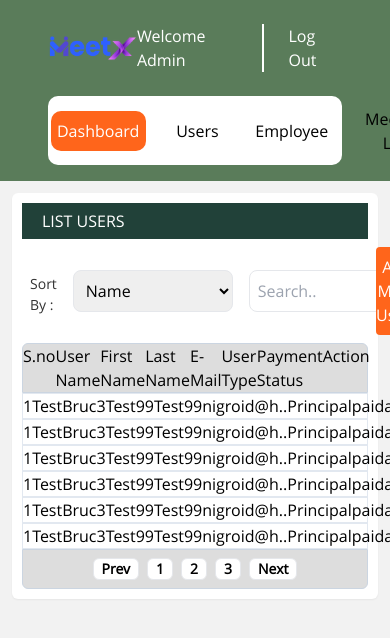
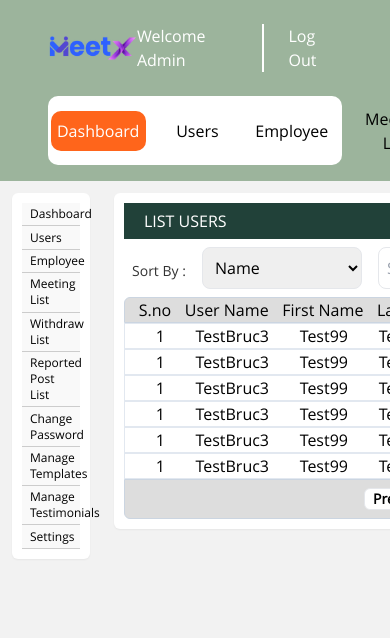
Before and after one commit to me-techshruti54212/Admin-Panel, a React (Create React App) app in the folder client/: page /listusers in a window 390 px wide. Shown: the top 638 px of the page. Built offline with nearby package versions, Linux system fonts and the light colour scheme.

Commit message:
sidebar added

```diff
--- a/client/src/App.css
+++ b/client/src/App.css
@@ -1,33 +1,34 @@
 @font-face {
-  font-family: 'OpenSansRegular';
-  src: url('./fonts/opensans-regular.eot');
-  src: url('./fonts/opensans-regular.eot') format('embedded-opentype'),
-       url('./fonts/opensans-regular.woff') format('woff'),
-       url('./fonts/opensans-regular.ttf') format('truetype'),
-       url('./fonts/opensans-regular.svg#OpenSansRegular') format('svg');
+  font-family: "OpenSansRegular";
+  src: url("./fonts/opensans-regular.eot");
+  src: url("./fonts/opensans-regular.eot") format("embedded-opentype"),
+    url("./fonts/opensans-regular.woff") format("woff"),
+    url("./fonts/opensans-regular.ttf") format("truetype"),
+    url("./fonts/opensans-regular.svg#OpenSansRegular") format("svg");
 }
 @font-face {
-  font-family: 'OpenSansSemibold';
-  src: url('./fonts/opensans-semibold.eot');
-  src: url('./fonts/opensans-semibold.eot') format('embedded-opentype'),
-       url('./fonts/opensans-semibold.woff') format('woff'),
-       url('./fonts/opensans-semibold.ttf') format('truetype'),
-       url('./fonts/opensans-semibold.svg#OpenSansSemibold') format('svg');
+  font-family: "OpenSansSemibold";
+  src: url("./fonts/opensans-semibold.eot");
+  src: url("./fonts/opensans-semibold.eot") format("embedded-opentype"),
+    url("./fonts/opensans-semibold.woff") format("woff"),
+    url("./fonts/opensans-semibold.ttf") format("truetype"),
+    url("./fonts/opensans-semibold.svg#OpenSansSemibold") format("svg");
 }
 @font-face {
-  font-family: 'oswald_regularregular';
-  src: url('./fonts/oswald-regular-webfont.eot');
-  src: url('./fonts/oswald-regular-webfont.eot?#iefix') format('embedded-opentype'),
-       url('./fonts/oswald-regular-webfont.woff2') format('woff2'),
-       url('./fonts/oswald-regular-webfont.woff') format('woff'),
-       url('./fonts/oswald-regular-webfont.ttf') format('truetype'),
-       url('./fonts/oswald-regular-webfont.svg#oswald_regularregular') format('svg');
+  font-family: "oswald_regularregular";
+  src: url("./fonts/oswald-regular-webfont.eot");
+  src: url("./fonts/oswald-regular-webfont.eot?#iefix")
+      format("embedded-opentype"),
+    url("./fonts/oswald-regular-webfont.woff2") format("woff2"),
+    url("./fonts/oswald-regular-webfont.woff") format("woff"),
+    url("./fonts/oswald-regular-webfont.ttf") format("truetype"),
+    url("./fonts/oswald-regular-webfont.svg#oswald_regularregular")
+      format("svg");
   font-weight: normal;
   font-style: normal;
-
 }
-:root{
-  --primary:#FF651B;
+:root {
+  --primary: #ff651b;
 }
 
 body {
@@ -40,84 +41,81 @@ body {
   box-sizing: border-box;
 }
 
-.bgPrimary{
+.bgPrimary {
   background-color: var(--primary);
 }
 
-.hoverBgOrange:hover{
+.hoverBgOrange:hover {
   background-color: var(--primary);
   color: white;
 }
 
 /* Header section css starts */
 
-*{
-  margin:0;
-  padding:0;
+* {
+  margin: 0;
+  padding: 0;
   box-sizing: border-box;
   font-family: "OpenSansRegular";
 }
-ul{
+ul {
   list-style: none;
-  margin:0;
-  padding:0;
+  margin: 0;
+  padding: 0;
 }
-a{
+a {
   text-decoration: none;
-  color:white
 }
-.header_main{
-  padding:1.5rem 3rem 1rem ;
-  background-color: #5A7C5A;
+.header_main {
+  padding: 1.5rem 3rem 1rem;
+  background-color: #9cb49c;
 }
-.wrapper_main{
-  display:flex;
-  justify-content:space-between;
-  align-items:center;
+.wrapper_main {
+  display: flex;
+  justify-content: space-between;
+  align-items: center;
 }
-.logo_main img{
-  width:6rem;
+.logo_main img {
+  width: 6rem;
 }
-.right_side_main ul{
-  display:flex;
-  gap:1.5rem;
+.right_side_main ul {
+  display: flex;
+  gap: 1.5rem;
 }
-.right_side_main ul li:first-child{
-padding-right:15px;
-border-right:2px solid;
+.right_side_main ul li:first-child {
+  padding-right: 15px;
+  border-right: 2px solid;
 }
 .nav_top_main {
-  margin:1.5rem 0 auto;
-  width:100%;
+  margin: 1.5rem 0 auto;
+  width: 100%;
 }
 .nav_top_main ul {
-  display:flex;
-  gap:1.5rem;
+  display: flex;
+  gap: 1.5rem;
   align-items: center;
   background-color: white;
   border-radius: 10px;
-  padding:0.16rem;
-
+  padding: 0.16rem;
 }
 
-.nav_top_main ul li a{
-  color:black;
-display:block;
-padding:0.5rem 0.4rem;
-border-radius: 10px;
+.nav_top_main ul li a {
+  color: black;
+  display: block;
+  padding: 0.5rem 0.4rem;
+  border-radius: 10px;
 }
 
-.nav_top_main ul .active a{
-  background:#ff651b;
-  color:#fff;
-
+.nav_top_main ul .active a {
+  background: #ff651b;
+  color: #fff;
 }
-.nav_top_main ul li a:hover{
-    color:white;
-border-radius: 10px;
-background:#ff651b;
+.nav_top_main ul li a:hover {
+  color: white;
+  border-radius: 10px;
+  background: #ff651b;
 }
-.nav_top_main ul li a{
+.nav_top_main ul li a {
   text-align: center;
 }
 /* Header section css ends */
@@ -185,7 +183,7 @@ background:#ff651b;
   width: 100%;
   float: left;
 }
-.form-control:focus{
+.form-control:focus {
   outline: none;
 }
 
@@ -196,7 +194,7 @@ background:#ff651b;
 }
 
 .btn_login {
-  background: #5A7C5A;
+  background: #5a7c5a;
   border: none;
   border-radius: 4px;
   color: #ffffff;
@@ -228,14 +226,14 @@ background:#ff651b;
   margin-right: 4px;
 }
 
-.rememberMe{
+.rememberMe {
   display: flex;
   flex-direction: row;
   align-items: center;
   gap: 5px;
   font-size: 14px;
 }
-.rememberMe div{
+.rememberMe div {
   width: 100%;
 }
 
@@ -256,8 +254,41 @@ label {
   background: #466146;
 }
 
-.logoImg{
+.logoImg {
   width: 200px;
   margin: 20px;
 }
 /* Login Page CSS Ends */
+
+
+/* Sidebar Css starts */
+
+.left_sidebr {
+  border-radius: 5px;
+}
+
+.left_sidebr li a {
+  border-bottom: 1px solid #cccccc;
+  float: left;
+  padding:0.4rem 2rem;
+  width: 100%;
+}
+
+.submenu li a {
+  background: url("./assets/arrow_list.png") no-repeat 9px #f9f9f9;
+
+}
+
+.submenu a:hover {
+  color: #50704f;
+}
+@media screen and (max-width:768px)
+{
+  .submenu li a {
+    background-image: none;
+  }
+  .left_sidebr li a{
+    padding:0.2rem 0.5rem;
+  }
+}
+/* Sidebar Css ends */
--- a/client/src/components/Header.jsx
+++ b/client/src/components/Header.jsx
@@ -14,42 +14,42 @@ const Header = () => {
             <li style={{ color: "white" }}>Welcome Admin</li>
 
             <li>
-              <a href="/">Log Out</a>
+              <a href="/"  style={{ color: "white" }}>Log Out</a>
             </li>
           </ul>
         </div>
       </div>
       <div className="nav_top_main">
-        <ul>
+        <ul className="sm:text-sm lg:text-base" >
           <li className="active">
-            <a href="home.php">Dashboard</a>
+            <a href="">Dashboard</a>
           </li>
           <li>
-            <a href="settings.php">Users</a>
+            <a href="">Users</a>
           </li>
           <li>
-            <a href="agentloclist.php">Employee</a>
+            <a href="">Employee</a>
           </li>
           <li>
-            <a href="geoloclist.php">Meeting List</a>
+            <a href="">Meeting List</a>
           </li>
           <li>
-            <a href="geoloclist.php">Withdraw List</a>
+            <a href="">Withdraw List</a>
           </li>
           <li>
-            <a href="geoloclist.php">Reported post List</a>
+            <a href="">Reported post List</a>
           </li>
           <li>
-            <a href="geoloclist.php">Change Password</a>
+            <a href="">Change Password</a>
           </li>
           <li>
-            <a href="geoloclist.php">Manage Template</a>
+            <a href="">Manage Template</a>
           </li>
           <li>
-            <a href="geoloclist.php">Manage Testimonials</a>
+            <a href="">Manage Testimonials</a>
           </li>
           <li>
-            <a href="geoloclist.php">Settings</a>
+            <a href="">Settings</a>
           </li>
         </ul>
       </div>
--- /dev/null
+++ b/client/src/components/Sidebar.jsx
@@ -0,0 +1,48 @@
+import React from "react";
+
+const Sidebar = () => {
+  return (
+    <>
+      <div className="p-2.5 rounded-md bg-white m-3 shadow-sm text-black w-1/5 sm:text-base text-xs">
+          <div className="wrapper_">
+            <div className="left_sidebr">
+              <ul className="submenu">
+                <li>
+                  <a href="">Dashboard</a>
+                </li>
+                <li>
+                  <a href="">Users</a>
+                </li>
+                <li>
+                  <a href="">Employee</a>
+                </li>
+                <li>
+                  <a href="">Meeting List</a>
+                </li>
+                <li>
+                  <a href="">Withdraw List</a>
+                </li>
+                <li>
+                  <a href="">Reported Post List</a>
+                </li>
+                <li>
+                  <a href="">Change Password</a>
+                </li>
+                <li>
+                  <a href="">Manage Templates</a>
+                </li>
+                <li>
+                  <a href="">Manage Testimonials</a>
+                </li>
+                <li>
+                  <a href="">Settings</a>
+                </li>
+              </ul>
+            </div>
+          </div>
+      </div>
+    </>
+  );
+};
+
+export default Sidebar;
--- a/client/src/pages/List Users/ListUsers.jsx
+++ b/client/src/pages/List Users/ListUsers.jsx
@@ -3,11 +3,14 @@ import Header from "../../components/Header";
 import UserDataRow from "../../components/ListUsers/UserDataRow";
 import PaginationBar from "../../components/ListUsers/PaginationBar";
 import SearchSection from "../../components/ListUsers/SearchSection";
-
+import Sidebar from "../../components/Sidebar";
 const ListUser = () => {
   return (
     <>
       <Header />
+      <div className="flex justify-evenly ">
+        <Sidebar />
+        <div>
         <div className="p-2.5 rounded-md bg-white m-3 shadow-sm">
           <h1 className="bg-[#214139] text-white text-left py-1.5 pl-5 text-base">
             LIST USERS
@@ -35,6 +38,8 @@ const ListUser = () => {
             </div>
           </div>
         </div>
+      </div>
+      </div>
     </>
   );
 };
```
Lines whose indentation alone changed are shown as unchanged.
